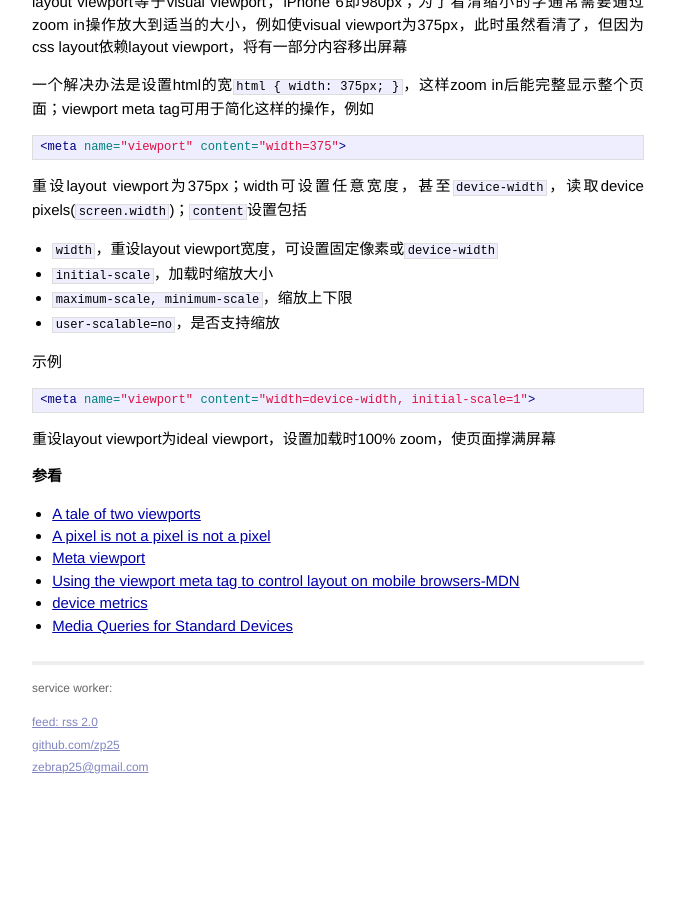
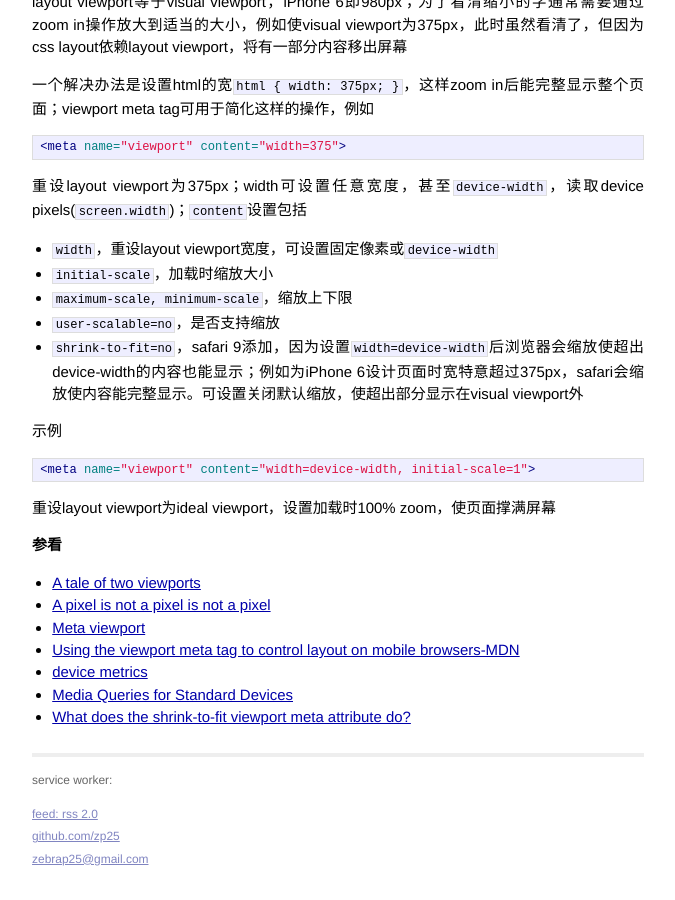
Before and after one commit to zp25/zp25.github.io, a Jekyll site: the page built from _posts/miscellaneous/2017-04-28-viewport.md, in a window 1280 px wide and 900 px high, scrolled down 1453 px. Shown: the whole window, without its empty margins (302-977 px from the left). Built offline with Jekyll 4.4.1, drawn with Linux system fonts in a browser that asks for light colours; before the commit the page ends 2261 px from its top, so only the background shows below that.

Commit message:
viewport shrink-to-fit=no; lets encrypt dns plugins

```diff
--- a/_posts/miscellaneous/2017-04-28-viewport.md
+++ b/_posts/miscellaneous/2017-04-28-viewport.md
@@ -65,6 +65,7 @@ viewport meta tag用于重设layout viewport
 + `initial-scale`，加载时缩放大小
 + `maximum-scale, minimum-scale`，缩放上下限
 + `user-scalable=no`，是否支持缩放
++ `shrink-to-fit=no`，safari 9添加，因为设置`width=device-width`后浏览器会缩放使超出device-width的内容也能显示；例如为iPhone 6设计页面时宽特意超过375px，safari会缩放使内容能完整显示。可设置关闭默认缩放，使超出部分显示在visual viewport外
 
 示例
 
@@ -81,5 +82,6 @@ viewport meta tag用于重设layout viewport
 + [Using the viewport meta tag to control layout on mobile browsers-MDN](https://developer.mozilla.org/en-US/docs/Mozilla/Mobile/Viewport_meta_tag "Using the viewport meta tag to control layout on mobile browsers")
 + [device metrics](https://material.io/devices/ "device metrics")
 + [Media Queries for Standard Devices](https://css-tricks.com/snippets/css/media-queries-for-standard-devices/ "Media Queries for Standard Devices")
++ [What does the shrink-to-fit viewport meta attribute do?](https://stackoverflow.com/questions/33767533/what-does-the-shrink-to-fit-viewport-meta-attribute-do "What does the shrink-to-fit viewport meta attribute do?")
 
 [dhb]:/assets/desktop_htmlbehaviour.jpg "Desktop html behaviour"
--- a/_posts/应用/2016-08-29-h2-II.markdown
+++ b/_posts/应用/2016-08-29-h2-II.markdown
@@ -21,6 +21,7 @@ Certbot client，之前称为Let's Encrypt Client，是推荐使用的agent工
 + webroot，支持Auth，不支持Inst，可不停机获取证书，存于webroot目录
 + nginx，支持Auth、Inst插件
 + standalone，支持Auth，不支持Inst，可在无服务器的情况下获取证书
++ DNS plugins，支持Auth，不支持Inst，DNS challenge，获取wildcard certificates唯一方式
 + manual，支持Auth，不支持Inst，手动完成认证，会给出操作建议，也允许自定义自动化认证脚本
 
 nginx示例
```
Also changed, not shown: Gemfile.lock.
